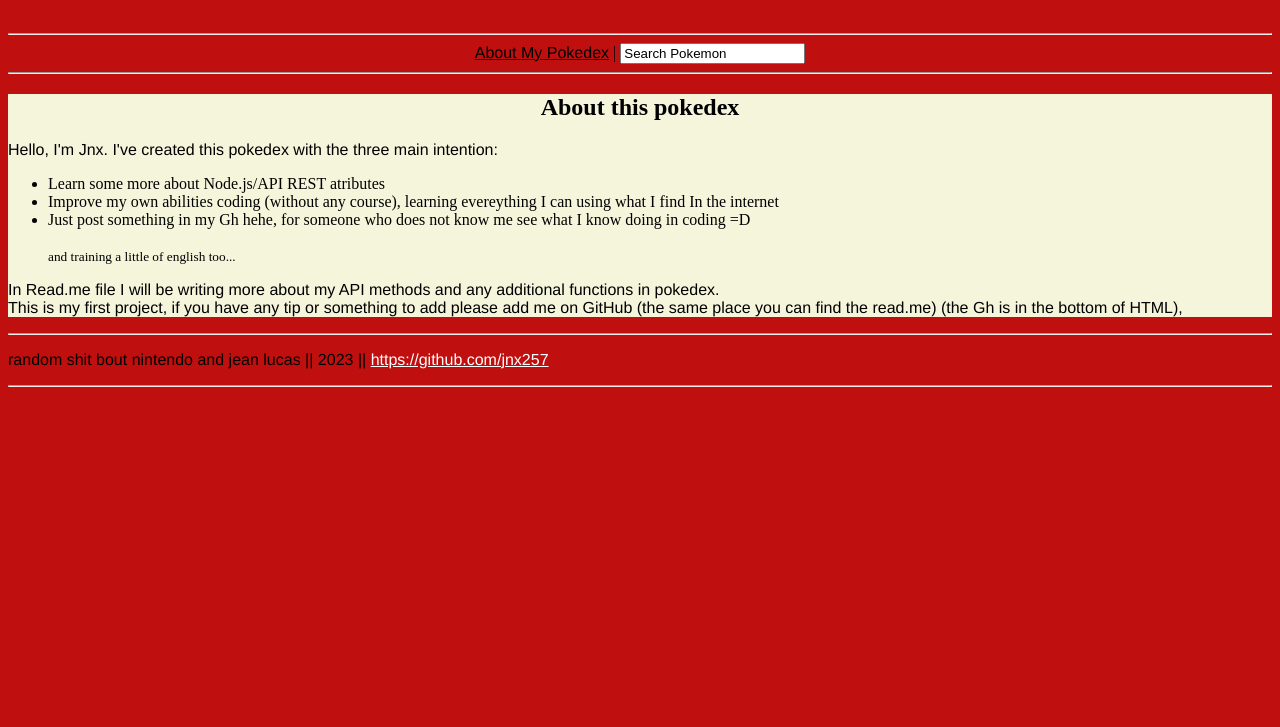
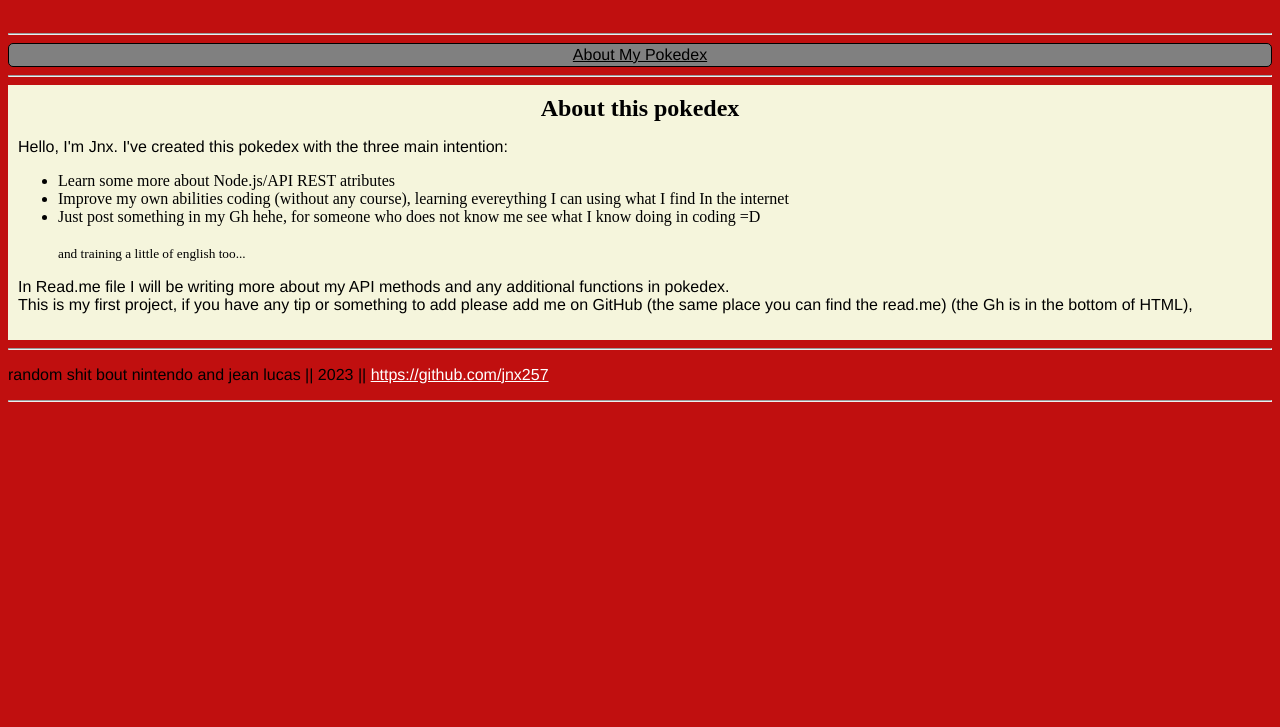
Before and after one commit to jnx257/API_pokedex, a website: page pokedex_jnx/about.html in a window 1280 px wide. Shown: the part 73-800 px from the top of the page. Drawn offline with Linux system fonts and the light colour scheme.

Commit message:
fixed reload pages  in methods

```diff
--- a/pokedex_jnx/about.html
+++ b/pokedex_jnx/about.html
@@ -7,21 +7,18 @@
     <title>About jnx Pokedex</title>
     <link rel="stylesheet" href="poke2.css">
     <body>
-    <a href="index.html"><h1 style="text-align: center">JNX POKEDEX</h1></a>
+    <a href="index.html"><h1>JNX POKEDEX</h1></a>
         <br />
         <hr />
 
         <nav>
-          <a href="">About My Pokedex</a> |
-          <form style="text-align: right; display: inline-block">
-            <input type="search" value="Search Pokemon" />
-          </form>
+          <a href="">About My Pokedex</a>
         </nav>
         <hr>
-        <div style="background-color: beige;">
+        <div class="textBox">
             <!--THIS IS SO UGLY, THE BAKCGROUND I WILL CHANGE IT LATER-->
             <!-- I wont forget, someday I change it... someday-->
-        <h2 style="text-align: center;">About this pokedex</h2>
+        <h2 style="text-align: center; margin-top: 0; margin-bottom: 0;">About this pokedex</h2>
         <p> Hello, I'm Jnx. I've created this pokedex with the three main intention:</p>
         <ul>
             <li>Learn some more about Node.js/API REST atributes </li>
--- a/pokedex_jnx/createButton.js
+++ b/pokedex_jnx/createButton.js
@@ -76,7 +76,8 @@ function createPokeButton() {
     })
     .then((response) => {
     if(response.ok){
-        return console.log(response)
+        console.log(response)
+        location.reload(true)
     }
     else {
         console.log("Was not possible to create the pokemon")
--- a/pokedex_jnx/poke.css
+++ b/pokedex_jnx/poke.css
@@ -11,10 +11,13 @@ a {
   color: aliceblue;
   font-family: "Franklin Gothic Medium", "Arial Narrow", Arial, sans-serif;
 }
-
 nav {
   display: block;
   text-align: center;
+  padding: 2px;
+  background-color: gray;
+  border: 1px solid black;
+  border-radius: 5px;
 }
 nav a {
   color: black;
--- a/pokedex_jnx/poke2.css
+++ b/pokedex_jnx/poke2.css
@@ -8,13 +8,16 @@ h1 {
 }
 p,
 a {
-  color: rgb(0, 0, 0);
   font-family: "Franklin Gothic Medium", "Arial Narrow", Arial, sans-serif;
 }
 
 nav {
   display: block;
   text-align: center;
+  padding: 2px;
+  background-color: gray;
+  border: 1px solid black;
+  border-radius: 5px;
 }
 nav a {
   color: black;
@@ -81,3 +84,7 @@ nav a {
     margin-top: 10px;
     cursor: pointer;
   }
+  .textBox{
+    background-color: beige;
+    padding: 10px;
+  }
--- a/pokedex_jnx/pokeId.css
+++ b/pokedex_jnx/pokeId.css
@@ -10,10 +10,14 @@ p, h1 a::before{
   color:aliceblue;
   font-family: 'Franklin Gothic Medium', 'Arial Narrow', Arial, sans-serif;
   }
-nav {
-  display: block;
-  text-align: center;
-}
+  nav {
+    display: block;
+    text-align: center;
+    padding: 2px;
+    background-color: gray;
+    border: 1px solid black;
+    border-radius: 5px;
+  }
 nav a {
   color: black;
 }
--- a/pokedex_jnx/pokemonSearch.js
+++ /dev/null
@@ -1,4 +0,0 @@
-function pokemonSearch () {
-    let pokemonsName = document.getElementsByName(nameElement)
-    const pokemonsNameArray = []
-}
```
Also changed, not shown: pokedex_jnx/Idpokemon.html (+2 -3 lines), pokedex_jnx/getpokemon_byId.js (+7 -4 lines), routers/getPoke.json (+1 -1 lines), pokeImages/071.png (deleted), pokeImages/1685578721817.png (added), pokeImages/1685578750671.png (added), pokeImages/1685578824865.png (added), pokeImages/1685634025140.png (added), pokeImages/1685634068935.png (added), pokeImages/1685634098679.png (added), pokeImages/1685634869880.png (added).
